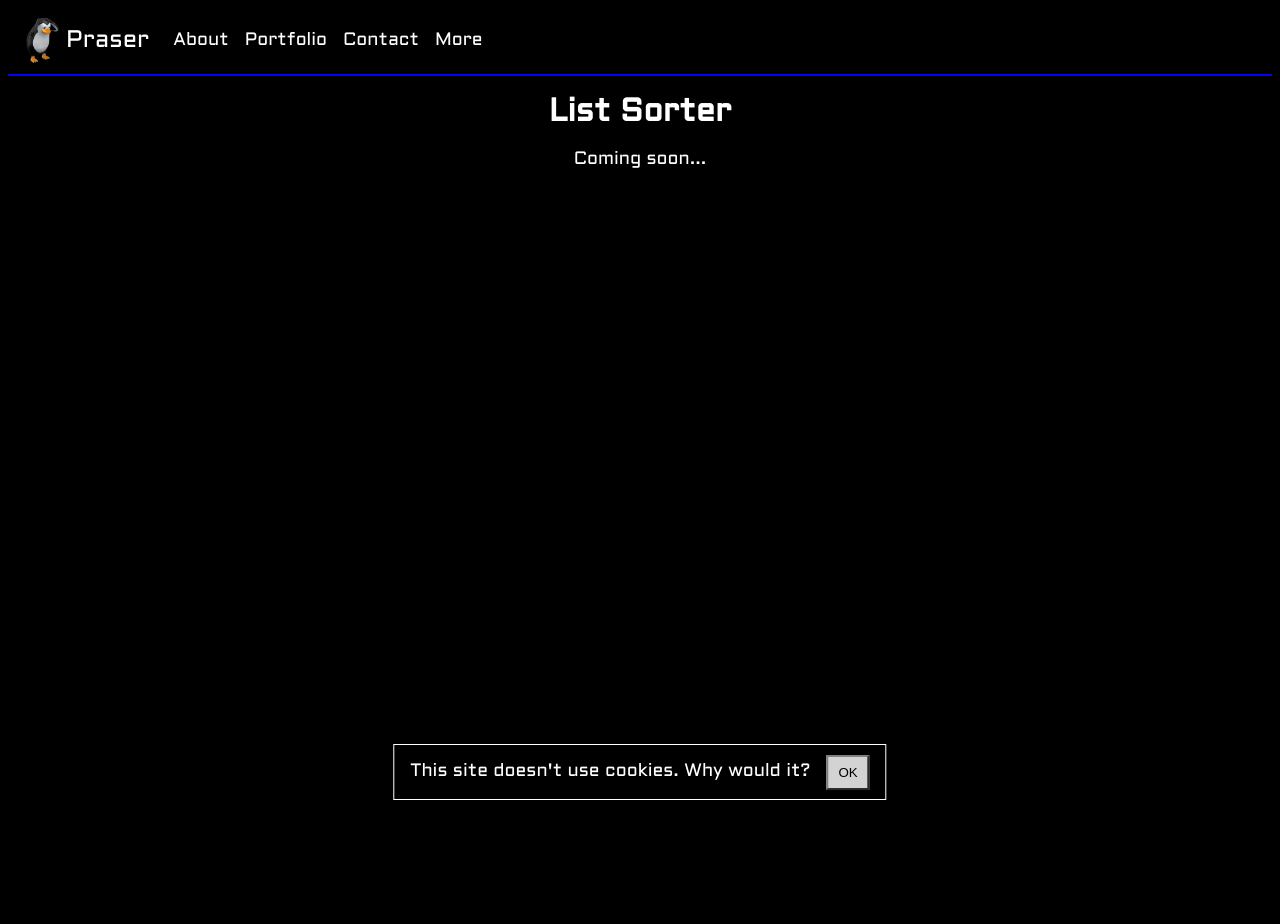
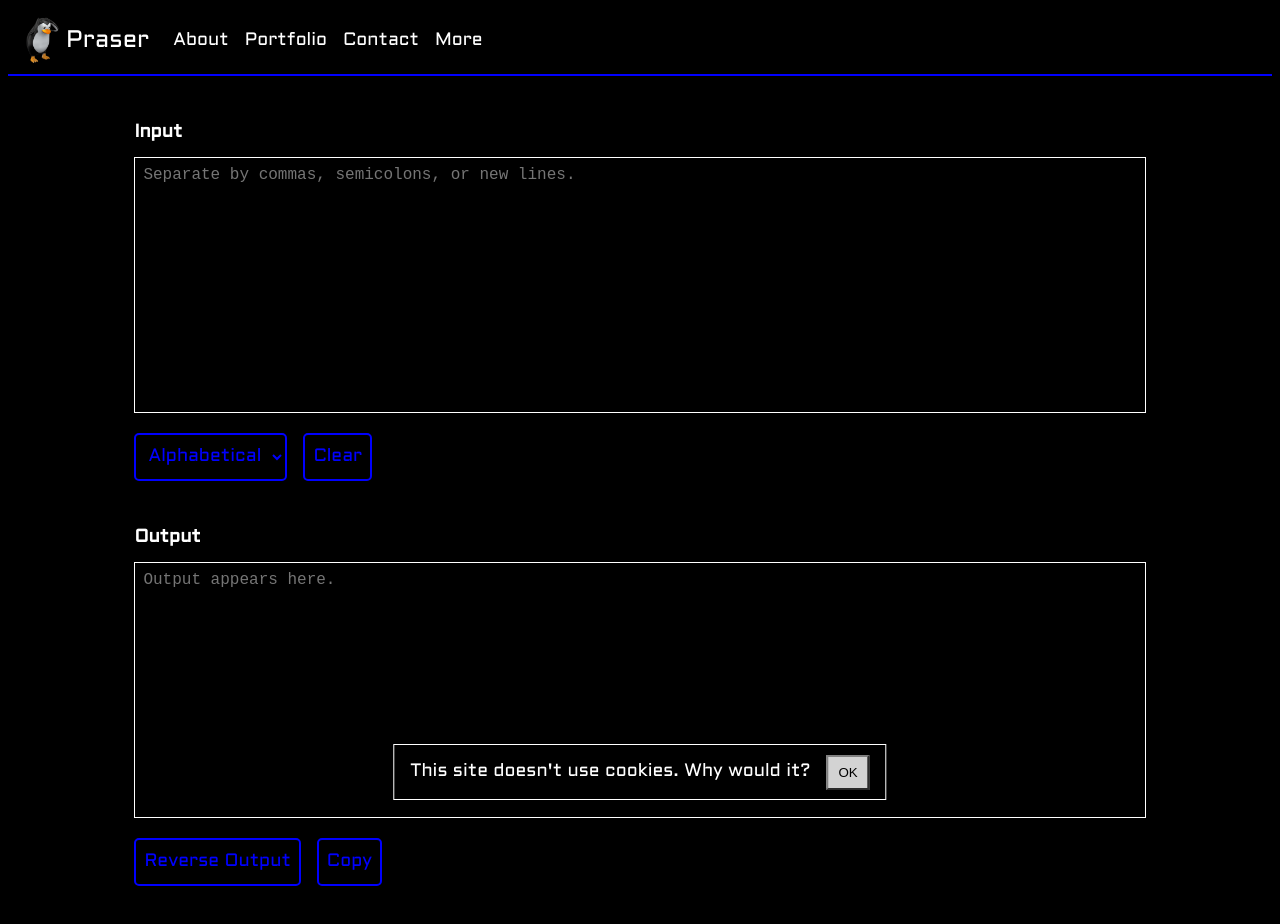
Before and after one commit to ikgron/praser.net, a Next.js app: page /list-sorter in a window 1280 px wide. Shown: the top 924 px of the page. Before the commit the page ends 800 px from the top, so only its background shows below. Built offline with nearby package versions, Linux system fonts and the light colour scheme.

Commit message:
Add list sorter, minor style fixes

```diff
--- /dev/null
+++ b/src/app/list-sorter/ListSorter.module.css
@@ -0,0 +1,81 @@
+.textarea {
+    background-color: black;
+    color: white;
+    height: 16rem;
+    border: 1px solid white;
+    resize: none;
+    cursor: default;
+    font-size: large;
+    padding: 0.5rem;
+    width: 100%;
+    outline: none;
+    box-sizing: border-box;
+}
+
+.textarea:focus {
+    outline: none;
+    border: 1px solid white;
+}
+
+.textarea[readonly] {
+    caret-color: transparent;
+}
+
+.bttn {
+    background-color: black;
+    color: blue;
+    font-size: large;
+    border: 2px solid blue;
+    border-radius: 5px;
+    text-align: center;
+    box-sizing: border-box;
+    transition: color 0.3s, border 0.3s, background-color 0.3s;
+}
+
+@media (hover: hover) {
+
+    .bttn:hover,
+    .formSelect:hover {
+        color: black;
+        border: 2px solid blue;
+        background-color: blue;
+        cursor: pointer;
+    }
+}
+
+.listButton,
+.formSelect {
+    margin-top: 1rem;
+    margin-right: 1rem;
+    height: 3rem;
+    padding: 0.5rem;
+}
+
+.bttn,
+.listButton,
+.formSelect {
+    font-family: 'Aldrich Regular';
+    src: url('/fonts/Aldrich-Regular.ttf');
+}
+
+.placeholder1::placeholder {
+    color: #999;
+}
+
+.formSelect {
+    background-color: black;
+    color: blue;
+    font-size: large;
+    height: 3rem;
+    border: 2px solid blue;
+    border-radius: 5px;
+    text-align: center;
+    box-sizing: border-box;
+    transition: color 0.3s, border 0.3s, background-color 0.3s;
+}
+
+.reverseActive {
+    background-color: blue;
+    color: black;
+    border: 2px solid blue;
+}
--- a/src/app/list-sorter/page.js
+++ b/src/app/list-sorter/page.js
@@ -1,17 +1,139 @@
-import styles from './list-sorter.module.css';
+'use client';
+import { useState, useEffect } from 'react';
 import '@/app/globals.css';
+import styles from './ListSorter.module.css';
 
-export default function ListSorter() {
+const ListSorter = () => {
+  const [inputValue, setInputValue] = useState('');
+  const [sortedItems, setSortedItems] = useState([]);
+  const [reverse, setReverse] = useState(false);
+  const [sortMethod, setSortMethod] = useState('alphabetical');
+  const [delimiter, setDelimiter] = useState('\n');
+  const [copyButtonText, setCopyButtonText] = useState('Copy');
+
+  const handleSort = () => {
+    let items = inputValue.split(delimiter).map((item) => item.trim()).filter((item) => item !== '');
+
+    if (sortMethod === 'alphabetical') {
+      items.sort((a, b) => a.localeCompare(b));
+    } else if (sortMethod === 'length') {
+      items.sort((a, b) => a.length - b.length);
+    } else if (sortMethod === 'numerical') {
+      items.sort((a, b) => parseFloat(a.replace(/[^0-9.]/g, '')) - parseFloat(b.replace(/[^0-9.]/g, '')));
+    }
+
+    if (reverse) {
+      items.reverse();
+    }
+
+    setSortedItems(items);
+  };
+
+  const handleReverse = () => {
+    setReverse(!reverse);
+  };
+
+  const handleClearInput = () => {
+    setInputValue('');
+    handleSort();
+  };
+
+  const handleCopyOutput = () => {
+    const outputElement = document.getElementById('output');
+    outputElement.select();
+    document.execCommand('copy');
+    outputElement.blur();
+    setCopyButtonText('Copied!');
+    setTimeout(() => {
+      setCopyButtonText('Copy');
+    }, 2000);
+  };
+
+  useEffect(() => {
+    if (inputValue.includes('\n')) {
+      setDelimiter('\n');
+    } else if (inputValue.includes(';')) {
+      setDelimiter(';');
+    } else if (inputValue.includes(',')) {
+      setDelimiter(',');
+    }
+    handleSort();
+  }, [inputValue, sortMethod, reverse]);
+
   return (
-    <div className="header">
+    <>
+      <title>List Sorter | Praser</title>
 
-    <title>List Sorter | Praser</title>
+      <div className="row" style={{ maxWidth: '80%', margin: '0 auto', marginTop: '3rem' }}>
+        <div>
+          <h2>Input</h2>
+          <div id="inputContainer">
+            <textarea
+              id="input"
+              className={`${styles.textarea} form-control placeholder1`}
+              placeholder="Separate by commas, semicolons, or new lines."
+              value={inputValue}
+              onChange={(e) => setInputValue(e.target.value)}
+            />
+            <div style={{ textAlign: 'left' }}>
+              <label htmlFor="sortMethod">
+                <select
+                  id="sortMethod"
+                  className={`${styles.formSelect} form-select-sm`}
+                  onChange={(e) => setSortMethod(e.target.value)}
+                  value={sortMethod}
+                >
+                  <option value="alphabetical">Alphabetical</option>
+                  <option value="length">Length</option>
+                  <option value="numerical">Numerical</option>
+                </select>
+              </label>
+              <button
+                id="clearButton"
+                type="button"
+                className={`${styles.listButton} ${styles.bttn}`}
+                onClick={handleClearInput}
+              >
+                Clear
+              </button>
+            </div>
+          </div>
+        </div>
 
-    <h1>List Sorter</h1>
-    <p>Coming soon...</p>
+        <div style={{marginTop: '3rem'}}>
+          <h2>Output</h2>
+          <div id="outputContainer">
+            <textarea
+              id="output"
+              className={`${styles.textarea} form-control placeholder1`}
+              placeholder="Output appears here."
+              readOnly
+              value={sortedItems.join(delimiter === '\n' ? '\n' : delimiter === ';' ? '; ' : ', ')}
+            />
+            <div style={{ textAlign: 'left', marginBottom: '3rem' }}>
+              <button
+                id="reverseButton"
+                type="button"
+                className={`${styles.listButton} ${styles.bttn} ${reverse ? styles.reverseActive : ''}`}
+                onClick={handleReverse}
+              >
+                Reverse Output
+              </button>
 
+              <button
+                id="copyButton"
+                type="button"
+                className={`${styles.listButton} ${styles.bttn}`}
+                onClick={handleCopyOutput}
+              >
+                {copyButtonText}
+              </button>
+            </div>
+          </div>
+        </div>
+      </div>
+    </>
+  );
+};
 
-
-    </div>
-  );
-}
+export default ListSorter;
--- a/src/app/page.js
+++ b/src/app/page.js
@@ -5,7 +5,7 @@ export default function Home() {
       <title>Home | Praser</title>
 
       <h1>Home</h1>
-      <p>A fine website by ikgron.</p>
+      <p>A fine website.</p>
 
     </div>
   );
--- a/src/app/portfolio/page.js
+++ b/src/app/portfolio/page.js
@@ -1,4 +1,5 @@
 import Link from 'next/link';
+import '@/app/globals.css';
 import styles from './portfolio.module.css';
 
 export default function Portfolio() {
```
Also changed, not shown: src/app/list-sorter/list-sorter.module.css (deleted).
